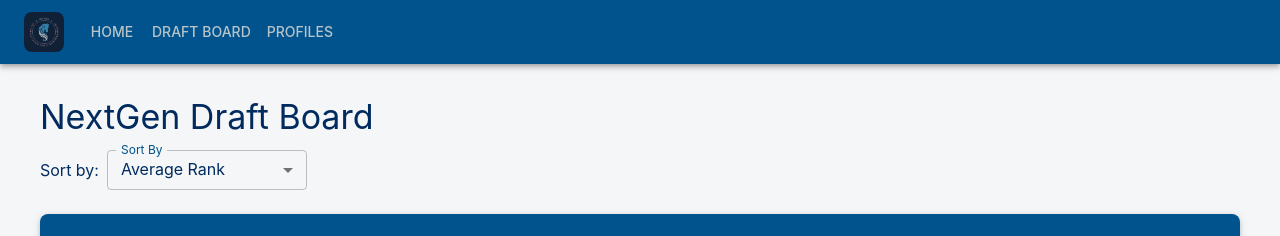
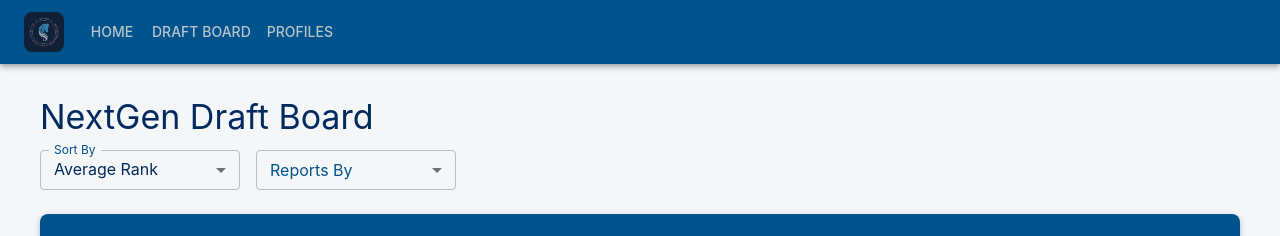
Before and after one commit to AGarciaJr/draft-hub, a React (Vite) app: page /draft-board in a window 1280 px wide. Shown: the top 236 px of the page. Built offline with nearby package versions, Linux system fonts and the light colour scheme.

Commit message:
Added a Reports By Filter so that See full player report can show that scouts report

```diff
--- a/src/features/draft-board/BigBoard.tsx
+++ b/src/features/draft-board/BigBoard.tsx
@@ -1,5 +1,5 @@
 import React, { useState, useMemo } from 'react';
-import { Box, Typography, Paper, Chip, Select, MenuItem, FormControl, InputLabel } from '@mui/material';
+import { Box, Typography, Paper, Chip, Select, MenuItem, FormControl, InputLabel, Link as MuiLink } from '@mui/material';
 import { useNavigate } from 'react-router-dom';
 import { scoutRankings, playerSummaries } from '../../data';
 import type { PlayerBio as BasePlayerBio } from '../../types/player.types';
@@ -69,6 +69,14 @@ const hasScoutingReport = (playerId: number, scoutName: string): boolean => {
 const BigBoard: React.FC = () => {
   const navigate = useNavigate();
   const [sortBy, setSortBy] = useState<'avgRank' | string>('avgRank');
+  const [selectedScout, setSelectedScout] = useState<string>('');
+
+  // Get unique scout names from the scouting reports
+  const availableScouts = useMemo(() => {
+    const reports = playerDataService.getAllScoutingReports();
+    const scouts = new Set(reports.map(report => report.scout));
+    return Array.from(scouts);
+  }, []);
 
   // Update the sortedPlayers useMemo to remove unnecessary dependencies
   const sortedPlayers = useMemo(() => {
@@ -137,25 +145,43 @@ const BigBoard: React.FC = () => {
   return (
     <Box sx={{ px: 2, py: 4 }}>
       <Typography variant="h4" component="h1" gutterBottom>
-        NextGen Draft Board {/* Updated Title */}
+        NextGen Draft Board
       </Typography>
 
-      {/* Sorting Control */}
-      <Box sx={{ mb: 3, display: 'flex', alignItems: 'center' }}>
-        <Typography variant="body1" sx={{ mr: 1 }}>Sort by:</Typography>
+      {/* Sorting and Filtering Controls */}
+      <Box sx={{ mb: 3, display: 'flex', alignItems: 'center', gap: 2 }}>
         <FormControl size="small" sx={{ width: 200 }}>
-          <InputLabel>Sort By</InputLabel>
+          <InputLabel id="sort-by-label">Sort By</InputLabel>
           <Select
+            labelId="sort-by-label"
             value={sortBy}
             label="Sort By"
             onChange={(e) => setSortBy(e.target.value as 'avgRank' | string)}
           >
             <MenuItem value="avgRank">Average Rank</MenuItem>
             {scoutNames.map(scoutName => (
-              <MenuItem key={scoutName} value={scoutName}>{scoutName}</MenuItem>
+            <MenuItem key={scoutName} value={scoutName}>{scoutName}</MenuItem>
             ))}
           </Select>
         </FormControl>
+
+        <FormControl size="small" sx={{ width: 200 }}>
+          <InputLabel id="reports-by-label">Reports By</InputLabel>
+          <Select
+            labelId="reports-by-label"
+            value={selectedScout}
+            label="Reports By"
+            onChange={(e) => setSelectedScout(e.target.value)}
+          >
+            <MenuItem value="">
+              <em>All Scouts</em>
+            </MenuItem>
+            {availableScouts.map(scout => (
+              <MenuItem key={scout} value={scout}>{scout}</MenuItem>
+            ))}
+          </Select>
+        </FormControl>
+
       </Box>
 
       <Box sx={{ display: 'grid', gap: 4 }}>
@@ -317,7 +343,32 @@ const BigBoard: React.FC = () => {
                     })}
                   </Box>
 
-                  {/* Placeholder for Comparisons/Attributes if needed later */}
+                  {/* Scout Report Section - Only show if a scout is selected and has a report */}
+                  {selectedScout && (
+                    <Box sx={{ mt: 3 }}>
+                      {playerDataService.getPlayerScoutingReports(player.playerId)
+                        .filter(report => report.scout === selectedScout)
+                        .map(report => (
+                          <Box key={report.reportId}>
+                            <Typography variant="h6" gutterBottom>
+                              Scouting Report by {report.scout}
+                            </Typography>
+                            <Typography variant="body1" color="text.secondary" sx={{ mb: 2 }}>
+                              {report.report}
+                            </Typography>
+                          </Box>
+                        ))}
+                      <Box sx={{ mt: 2, textAlign: 'right' }}>
+                        <MuiLink
+                          component="button"
+                          variant="button"
+                          onClick={() => navigate(`/profiles/${player.playerId}`)}
+                        >
+                          See full player report
+                        </MuiLink>
+                      </Box>
+                    </Box>
+                  )}
                 </Box>
               </Box>
             </Paper>
```
